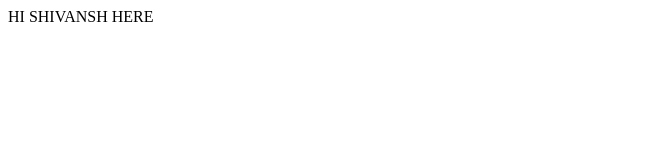
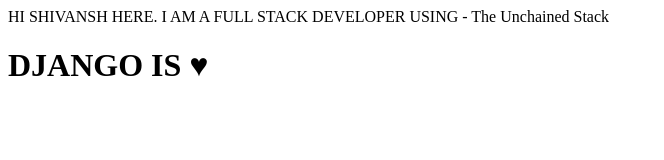
Before and after one commit to Shivansh2407/Autocomplete-jQuery, a plain HTML site: page Index.html in a window 1280 px wide. Shown: the whole page, without its empty margins (0-664 px from the left). Drawn offline with Linux system fonts and the light colour scheme.

Commit message:
Update Index.html

```diff
--- a/Index.html
+++ b/Index.html
@@ -3,6 +3,8 @@
 <title>My First Page</title>
 </head>
 <body>
-HI SHIVANSH HERE
+HI SHIVANSH HERE.
+I AM A FULL STACK DEVELOPER USING - The Unchained Stack
+  <H1><b>DJANGO IS &hearts;<b></H1>
 </body>
 </html>
```
